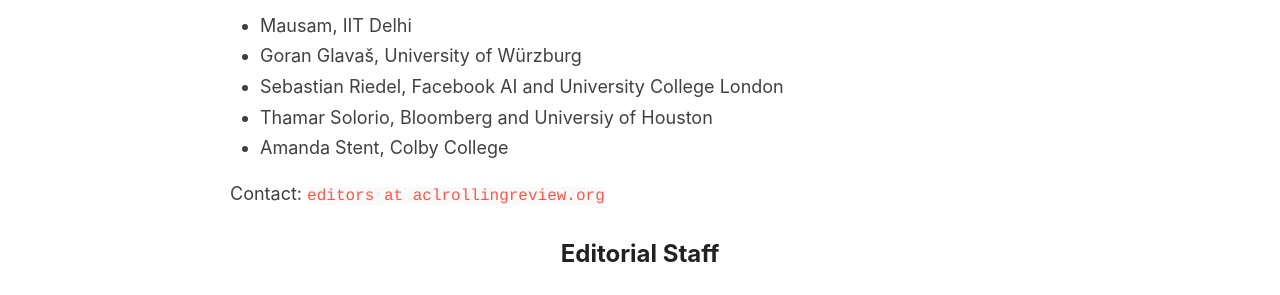
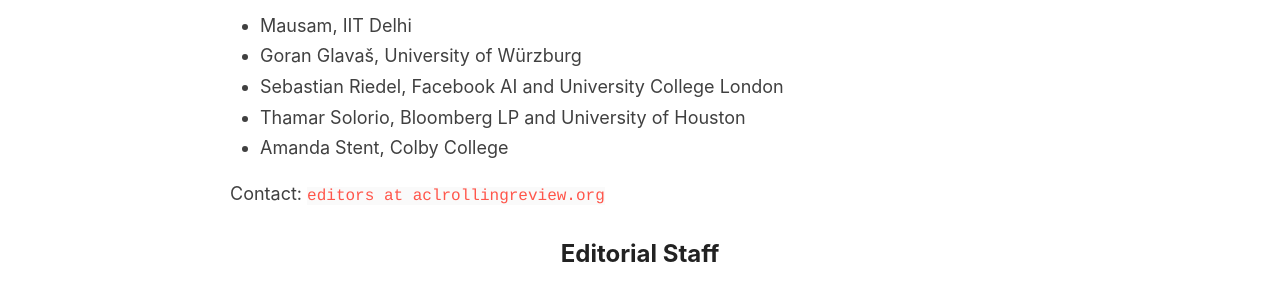
Before and after one commit to amitmerchant1990/reverie, a Jekyll site: the page built from people.md, in a window 1280 px wide and 900 px high. Shown: the part 441-736 px from the top of the window. Built offline with Jekyll 4.4.1, drawn with Linux system fonts in a browser that asks for light colours.

Commit message:
fixed typo

```diff
--- a/people.md
+++ b/people.md
@@ -13,7 +13,7 @@
 - Mausam, IIT Delhi
 - Goran Glavaš, University of Würzburg
 - Sebastian Riedel, Facebook AI and University College London
-- Thamar Solorio, Bloomberg and Universiy of Houston
+- Thamar Solorio, Bloomberg LP and University of Houston
 - Amanda Stent, Colby College
 
 Contact: `editors at aclrollingreview.org`
```
